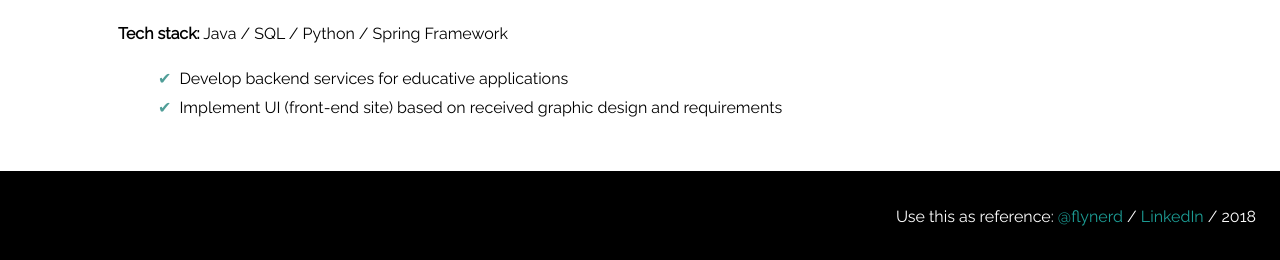
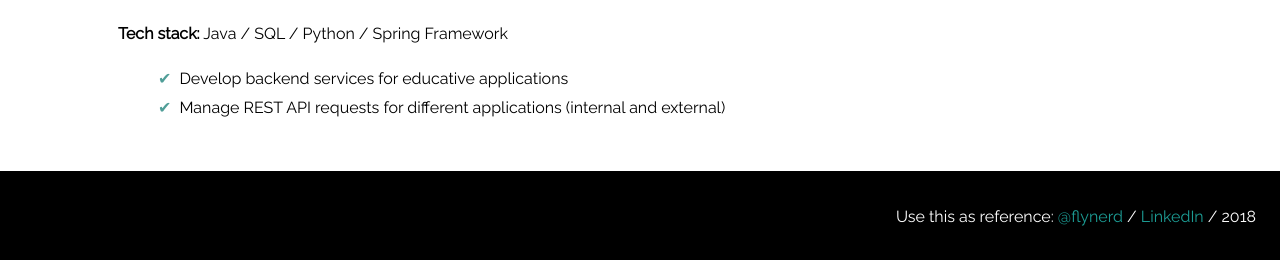
Before and after one commit to galvisjuanc/galvisjuanc.github.io, a Jekyll site: the page index.html, which Jekyll copies as it is, in a window 1280 px wide. Shown: the part 1920-2180 px from the top of the page. Built offline with Jekyll 4.4.1, drawn with Linux system fonts in a browser that asks for light colours; nearby versions of some CDN libraries.

Commit message:
Update Job Description

```diff
--- a/index.html
+++ b/index.html
@@ -121,7 +121,7 @@
                 <p><strong>Tech stack:</strong> Java / SQL / Python / Spring Framework</p>
                 <ul class="job-description">
                     <li>Develop backend services for educative applications</li>
-                    <li>Implement UI (front-end site) based on received graphic design and requirements</li>
+                    <li>Manage REST API requests for different applications (internal and external)</li>
                 </ul>
             </div>
         </article>
```
